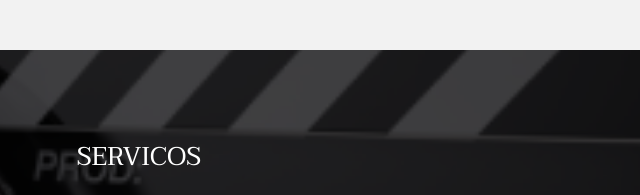
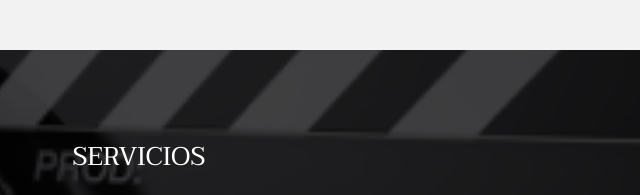
Before and after one commit to warasoft/artedigitalw, a plain HTML site: page index.html in a window 1280 px wide. Shown: the part 1840-2035 px from the top of the page, 501-1141 px from the left. Drawn offline with Linux system fonts and the light colour scheme.

Commit message:
Update index.html

```diff
--- a/index.html
+++ b/index.html
@@ -67,7 +67,7 @@
 			<section id="two" class="wrapper style3">
 				<div class="inner">
 					<header class="align-center">
-						<h2>Servicos</h2>
+						<h2>Servicios</h2>
 					</header>
 					<div id="flexgrid">
 						<div>
```
